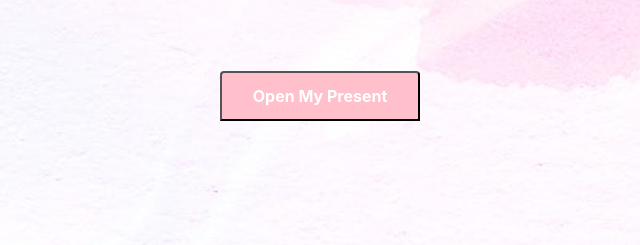
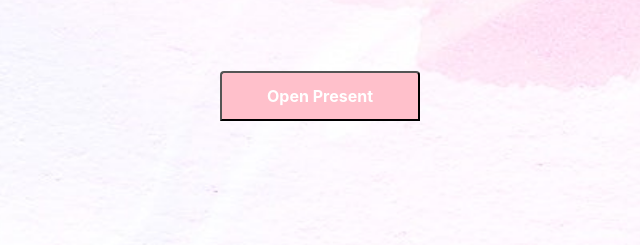
Before and after one commit to RamCnew/OnlyFor, a plain HTML site: page main.html in a window 1280 px wide. Shown: the part 333-578 px from the top of the page, 320-960 px from the left. Drawn offline with nearby package versions, Linux system fonts and the light colour scheme.

Commit message:
Update main.html

```diff
--- a/main.html
+++ b/main.html
@@ -320,7 +320,7 @@
 			<audio id="music1">
 			<source src="harrystyles.mp3" type="audio/mpeg">
 		</audio>
-			<button class=" text-white rounded-top" style="width:200px;height:50px;background-color:pink;font-weight: bold;">Open My Present</button>
+			<button class=" text-white rounded-top" style="width:200px;height:50px;background-color:pink;font-weight: bold;">Open Present</button>
 
 		</div>
 		<div id="shower" style="display: none;" class="text-center pb-3 rounded-top">
```
